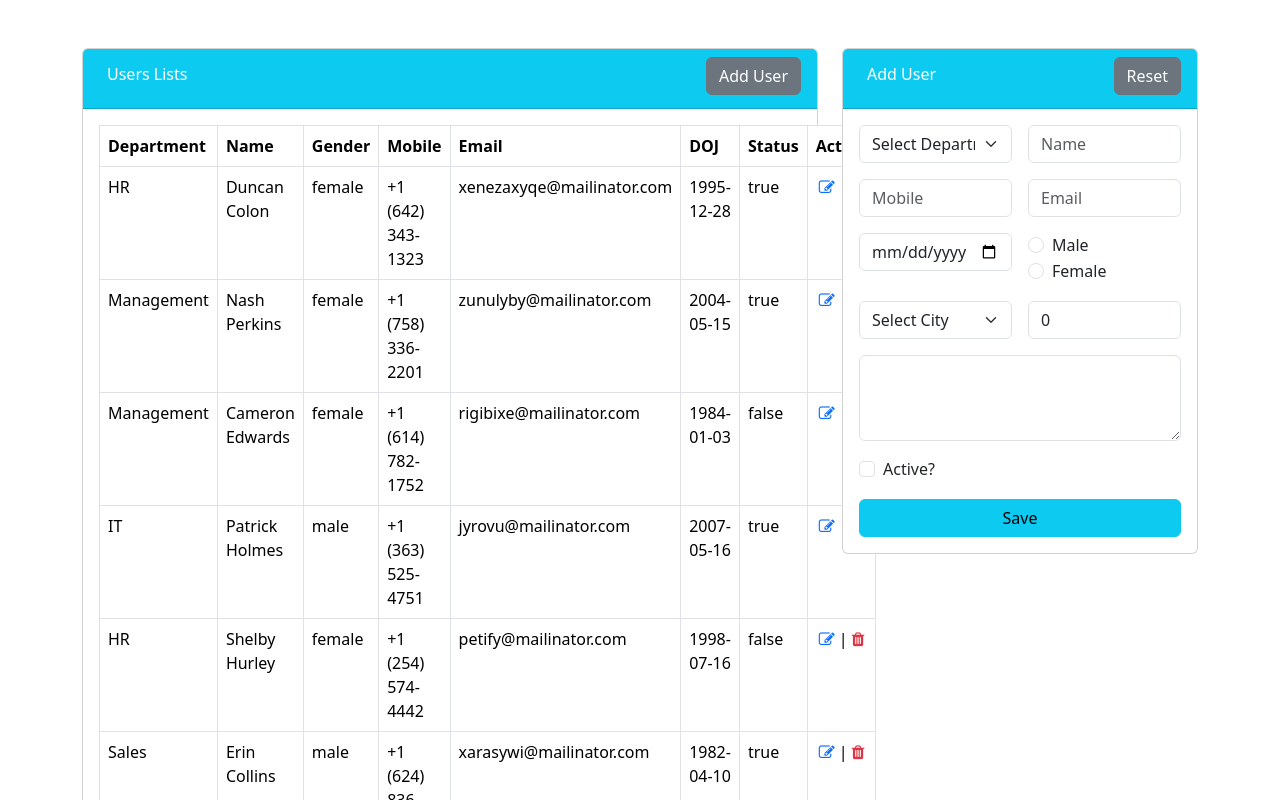
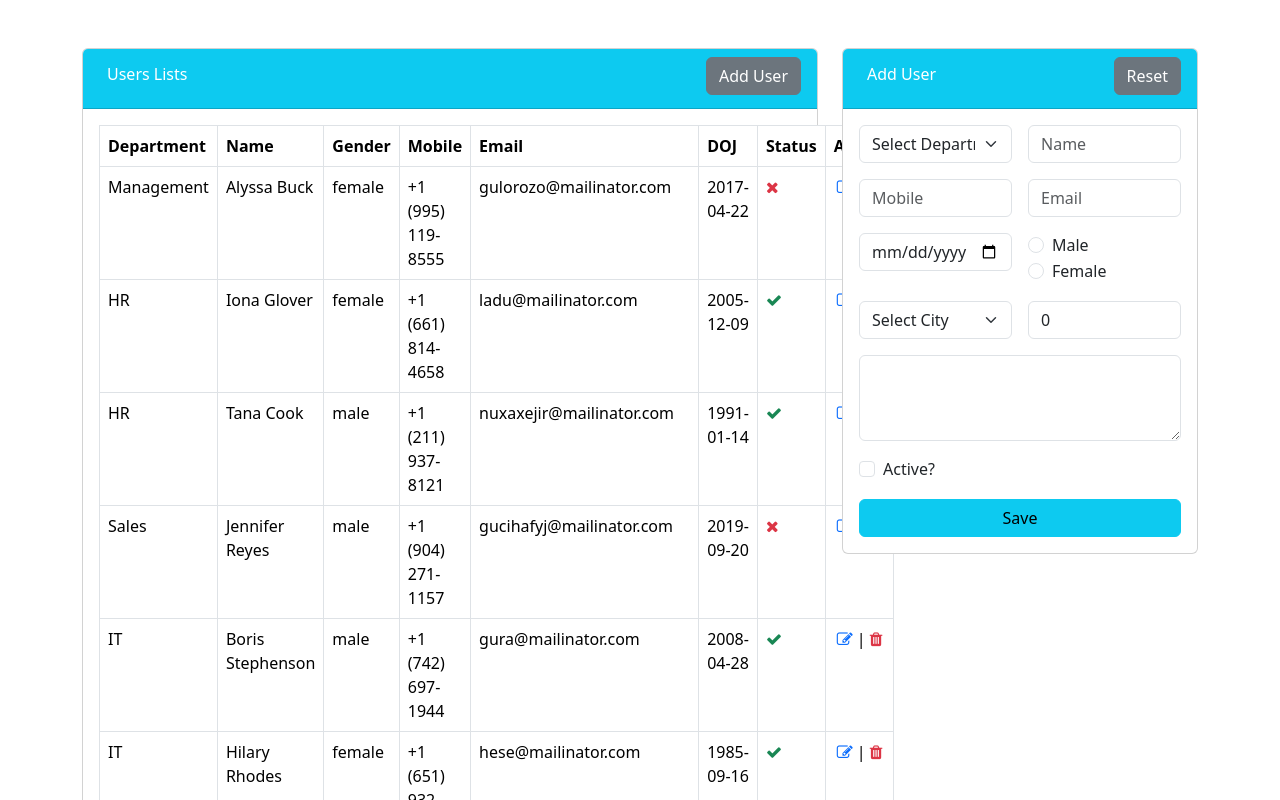
Before and after one commit to yanikkumar/angular-user-app, an Angular app: page /user in a window 1280 px wide. Shown: the top 800 px of the page. Built offline with nearby package versions, Linux system fonts and the light colour scheme; data requests are answered from the project's data file.

Commit message:
status icons added

```diff
--- a/db.json
+++ b/db.json
@@ -1,108 +1,95 @@
 {
   "users": [
     {
-      "id": "8a25",
+      "id": "4ccc",
+      "department": "Management",
+      "name": "Alyssa Buck",
+      "mobile": "+1 (995) 119-8555",
+      "email": "gulorozo@mailinator.com",
+      "gender": "female",
+      "doj": "2017-04-22",
+      "city": "Delhi",
+      "salary": 6,
+      "address": "Dolor nostrud sed re",
+      "status": false
+    },
+    {
+      "id": "a281",
       "department": "HR",
-      "name": "Duncan Colon",
-      "mobile": "+1 (642) 343-1323",
-      "email": "xenezaxyqe@mailinator.com",
+      "name": "Iona Glover",
+      "mobile": "+1 (661) 814-4658",
+      "email": "ladu@mailinator.com",
       "gender": "female",
-      "doj": "1995-12-28",
-      "city": "Chandigarh",
-      "salary": "Distinctio In volup",
-      "address": "Excepteur quia commo",
+      "doj": "2005-12-09",
+      "city": "Gurgaon",
+      "salary": 25,
+      "address": "Dolor quasi obcaecat",
       "status": true
     },
     {
-      "id": "207b",
-      "department": "Management",
-      "name": "Nash Perkins",
-      "mobile": "+1 (758) 336-2201",
-      "email": "zunulyby@mailinator.com",
-      "gender": "female",
-      "doj": "2004-05-15",
+      "id": "5575",
+      "department": "HR",
+      "name": "Tana Cook",
+      "mobile": "+1 (211) 937-8121",
+      "email": "nuxaxejir@mailinator.com",
+      "gender": "male",
+      "doj": "1991-01-14",
       "city": "Gurgaon",
-      "salary": "Excepteur fuga In e",
-      "address": "Illo perferendis ut ",
+      "salary": 1,
+      "address": "Sed qui a aliqua Li",
       "status": true
     },
     {
-      "id": "9025",
-      "department": "Management",
-      "name": "Cameron Edwards",
-      "mobile": "+1 (614) 782-1752",
-      "email": "rigibixe@mailinator.com",
-      "gender": "female",
-      "doj": "1984-01-03",
-      "city": "Gurgaon",
-      "salary": "Deleniti doloremque ",
-      "address": "Quaerat omnis ut in ",
+      "id": "184e",
+      "department": "Sales",
+      "name": "Jennifer Reyes",
+      "mobile": "+1 (904) 271-1157",
+      "email": "gucihafyj@mailinator.com",
+      "gender": "male",
+      "doj": "2019-09-20",
+      "city": "Delhi",
+      "salary": 81,
+      "address": "Qui sed necessitatib",
       "status": false
     },
     {
-      "id": "3116",
+      "id": "2442",
       "department": "IT",
-      "name": "Patrick Holmes",
-      "mobile": "+1 (363) 525-4751",
-      "email": "jyrovu@mailinator.com",
+      "name": "Boris Stephenson",
+      "mobile": "+1 (742) 697-1944",
+      "email": "gura@mailinator.com",
       "gender": "male",
-      "doj": "2007-05-16",
+      "doj": "2008-04-28",
       "city": "Gurgaon",
-      "salary": "Velit excepturi corp",
-      "address": "Sed qui quia tempor ",
+      "salary": 76,
+      "address": "Nobis tempore magna",
       "status": true
     },
     {
-      "id": "b0b0",
-      "department": "HR",
-      "name": "Shelby Hurley",
-      "mobile": "+1 (254) 574-4442",
-      "email": "petify@mailinator.com",
+      "id": "2e21",
+      "department": "IT",
+      "name": "Hilary Rhodes",
+      "mobile": "+1 (651) 932-5404",
+      "email": "hese@mailinator.com",
       "gender": "female",
-      "doj": "1998-07-16",
+      "doj": "1985-09-16",
       "city": "Mohali",
-      "salary": "Amet dolores volupt",
-      "address": "Omnis pariatur Volu",
-      "status": false
-    },
-    {
-      "id": "0c92",
-      "department": "Sales",
-      "name": "Erin Collins",
-      "mobile": "+1 (624) 836-1522",
-      "email": "xarasywi@mailinator.com",
-      "gender": "male",
-      "doj": "1982-04-10",
-      "city": "Delhi",
-      "salary": "Esse sed sapiente al",
-      "address": "Optio dolore qui cu",
+      "salary": 21,
+      "address": "Praesentium nobis cu",
       "status": true
     },
     {
-      "id": "4594",
-      "department": "IT",
-      "name": "Maia Carlson",
-      "mobile": "+1 (307) 614-1688",
-      "email": "laguhem@mailinator.com",
+      "id": "fd9a",
+      "department": "HR",
+      "name": "David Obrien",
+      "mobile": "+1 (179) 976-3299",
+      "email": "vohyzutaso@mailinator.com",
       "gender": "male",
-      "doj": "1994-03-03",
-      "city": "Delhi",
-      "salary": "Aut illo impedit od",
-      "address": "Incididunt dolorum u",
+      "doj": "1996-09-28",
+      "city": "Chandigarh",
+      "salary": 43,
+      "address": "Eos velit suscipit o",
       "status": true
-    },
-    {
-      "id": "c744",
-      "department": "Management",
-      "name": "Jessica Wolfe",
-      "mobile": "+1 (222) 599-7545",
-      "email": "kahu@mailinator.com",
-      "gender": "female",
-      "doj": "1980-01-13",
-      "city": "Delhi",
-      "salary": "Iure ex quis possimu",
-      "address": "Consequatur molestia",
-      "status": false
     }
   ]
 }
--- a/src/app/Components/user/user.component.html
+++ b/src/app/Components/user/user.component.html
@@ -36,7 +36,15 @@
                 <td>{{ item.mobile }}</td>
                 <td>{{ item.email }}</td>
                 <td>{{ item.doj }}</td>
-                <td>{{ item.status }}</td>
+                <td>
+                  <i
+                    class="fa {{
+                      item.status
+                        ? 'fa-check text-success'
+                        : 'fa-times text-danger'
+                    }}"
+                  ></i>
+                </td>
                 <td class="text-center">
                   <i class="fa fa-edit text-primary" (click)="onEdit()"></i> |
                   <i class="fa fa-trash text-danger" (click)="onDelete()"></i>
```
